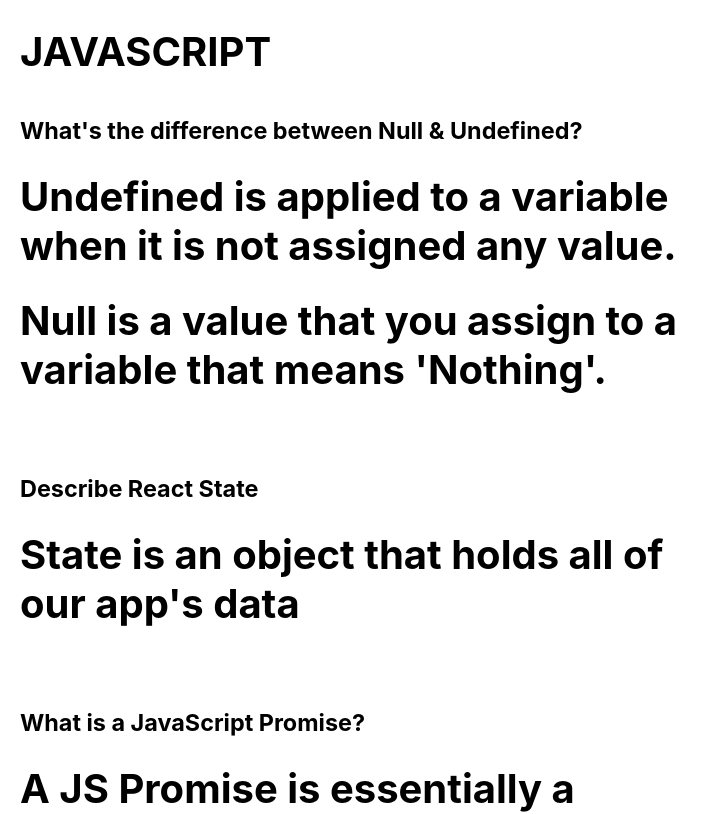
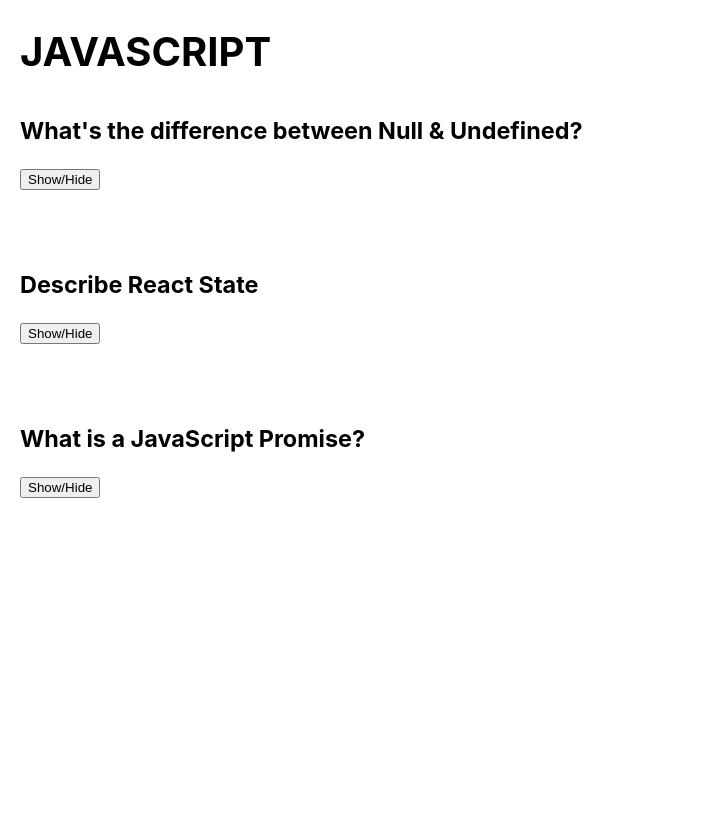
Before and after one commit to ZacharyDinerstein/coding-challenge-app--react, a React (Create React App) app: page / in a window 1280 px wide. Shown: the top 814 px of the page, without its empty margins (0-718 px from the left). Built offline with nearby package versions, Linux system fonts and the light colour scheme.

Commit message:
Got toggle working!

```diff
--- a/src/Toggle.js
+++ b/src/Toggle.js
@@ -1,16 +1,42 @@
-import React, { useState } from "react";
-import CardMainContent from './components/Card/CardMainContent';
+import React, { Component } from 'react';
 
-const Toggle = () => {
-  const [isToggled, setToggle] = useState(false);
+export default class Toggle extends Component {
+  state = {
+    on: false
+  };
 
-  return (
-    <>
-      {isToggled && (
-        <CardMainContent setToggle={setToggle} />
-      )}
-    </>
-  )
+  toggle = () => {
+    this.setState({
+      on: !this.state.on
+    });
+  };
+
+  render() {
+    return (
+      <div>
+        {this.state.on && this.props.children}
+        <button onClick={this.toggle}>Show/Hide</button>
+      </div>
+    );
+  }
 }
 
-export default Toggle;
+
+
+
+// import React, { useState } from "react";
+// import CardMainContent from './components/Card/CardMainContent';
+
+// const Toggle = () => {
+//   const [isToggled, setToggle] = useState(false);
+
+//   return (
+//     <>
+//       {isToggled && (
+//         <CardMainContent setToggle={setToggle} />
+//       )}
+//     </>
+//   )
+// }
+
+// export default Toggle;
--- a/src/components/Card/Card.js
+++ b/src/components/Card/Card.js
@@ -1,5 +1,6 @@
 import React, { Component } from 'react';
 import CardMainContent from './CardMainContent';
+import Toggle from '../../Toggle';
 
 export default class Card extends Component {
   render() {
@@ -8,8 +9,9 @@ export default class Card extends Component {
     return (
       <div className="card card--question">
         <h3 className="card__question">{cardData.question}</h3>
-
-        <CardMainContent cardData={cardData} />
+        <Toggle>
+          <CardMainContent cardData={cardData} />
+        </Toggle>
         {/* {cardData.answers.map((answer) => {
           return (
             <div className="card__answer-wrapper">
--- a/src/components/Card/CardMainContent.js
+++ b/src/components/Card/CardMainContent.js
@@ -1,37 +1,35 @@
 import React, { Component } from 'react';
 
 export default class CardMainContent extends Component {
-  // const CardMainContent = props => {
+
   render() {
     const { cardData } = this.props;
-    console.log(cardData.answers[0].answer)
 
     return (
       cardData.answers.map((answer) => {
-        return <h1>{answer.answer}</h1>
+        return (
+          <div className="card__answer-wrapper">
+            <p className="card__answer">{answer.answer}</p>
+
+            {answer.example &&
+              <div className="card__example-wrapper">
+                <p className="card__example-title">For example:</p>
+                <code className="card__example">
+                  <pre>
+                    {answer.example}
+                  </pre>
+                </code>
+              </div>
+            }
+
+          </div>
+        )
       })
     )
   }
 }
 
 //   {props.cardData.answers.map((answer) => {
-//     return (
-//       <div className="card__answer-wrapper">
-//         <p className="card__answer">{answer.answer}</p>
-
-//         {answer.example &&
-//           <div className="card__example-wrapper">
-//             <p className="card__example-title">For example:</p>
-//             <code className="card__example">
-//               <pre>
-//                 {answer.example}
-//               </pre>
-//             </code>
-//           </div>
-//         }
-
-//       </div>
-//     )
 //   })
 // }
 
```
